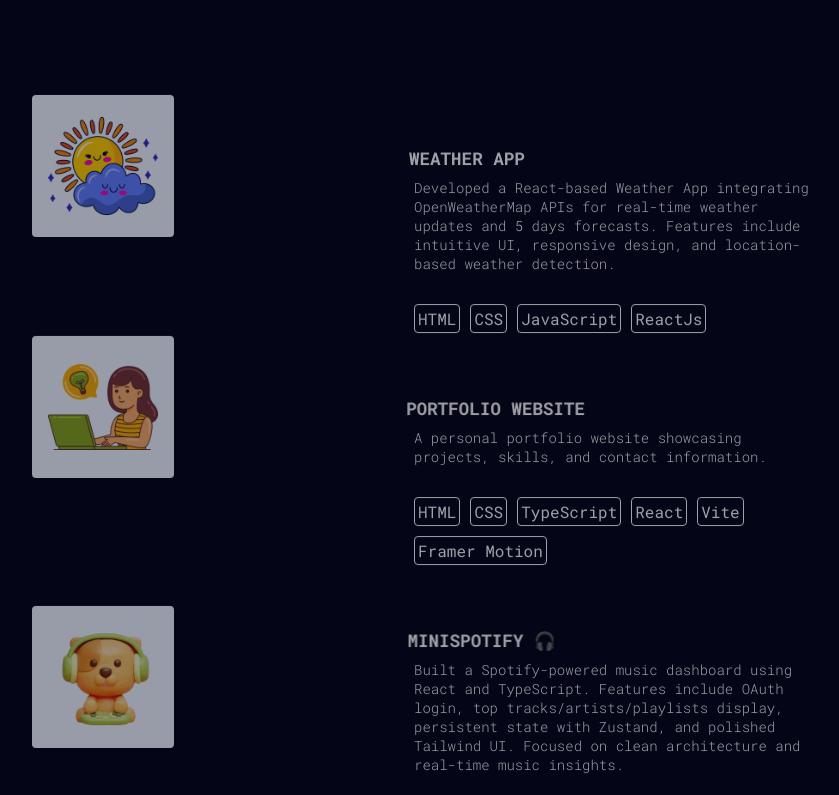
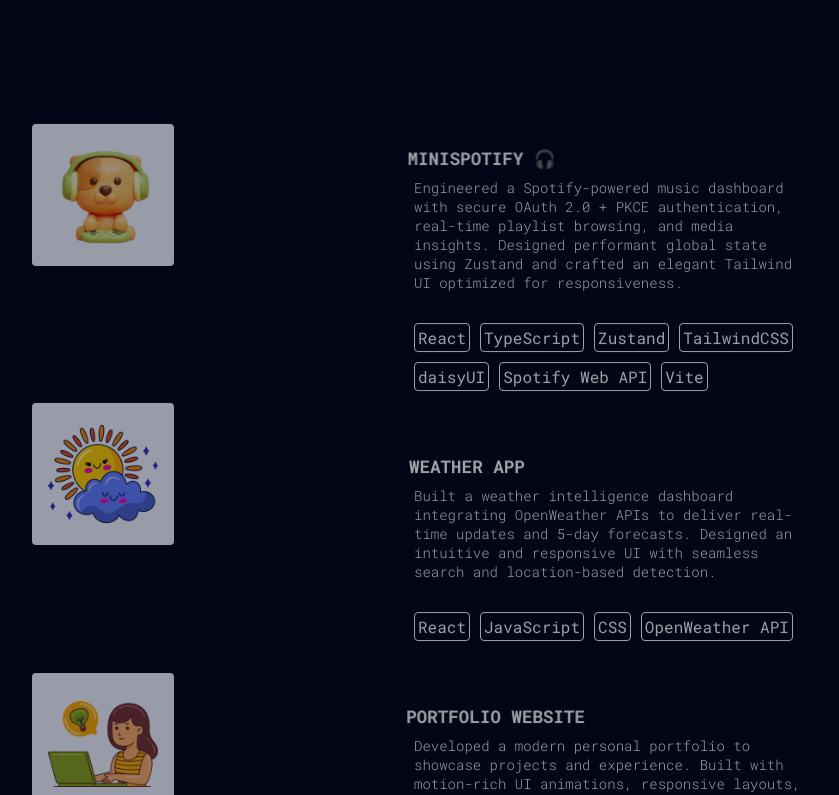
Before and after one commit to itsmetrina/Trina-Sikdar, a React (Vite) app: page / in a window 1280 px wide. Shown: the part 2180-2975 px from the top of the page, without its empty margins (210-1049 px from the left). Built offline with nearby package versions, Linux system fonts and the light colour scheme.

Commit message:
Update constant.ts
Project Descriptions.

```diff
--- a/src/assets/constant.ts
+++ b/src/assets/constant.ts
@@ -36,27 +36,29 @@
 
 export const PROJECTS = [
 	{
+		title: "MiniSpotify 🎧",
+		link: "https://github.com/itsmetrina/minispotify",
+		image: minispotify,
+		description:
+			"Engineered a Spotify-powered music dashboard with secure OAuth 2.0 + PKCE authentication, real-time playlist browsing, and media insights. Designed performant global state using Zustand and crafted an elegant Tailwind UI optimized for responsiveness.",
+		technologies: ["React", "TypeScript", "Zustand", "TailwindCSS", "daisyUI", "Spotify Web API", "Vite"],
+	},
+	{
 		title: "Weather App",
 		link: "https://github.com/itsmetrina/weather-app",
 		image: weather,
-		description: "Developed a React-based Weather App integrating OpenWeatherMap APIs for real-time weather updates and 5 days forecasts. Features include intuitive UI, responsive design, and location-based weather detection.",
-		technologies: ["HTML", "CSS", "JavaScript", "ReactJs"],
+		description:
+			"Built a weather intelligence dashboard integrating OpenWeather APIs to deliver real-time updates and 5-day forecasts. Designed an intuitive and responsive UI with seamless search and location-based detection.",
+		technologies: ["React", "JavaScript", "CSS", "OpenWeather API"],
 	},
 	{
 		title: "Portfolio Website",
 		link: "https://github.com/itsmetrina/Trina-Sikdar",
 		image: portfolio,
-		description: "A personal portfolio website showcasing projects, skills, and contact information.",
-		technologies: ["HTML", "CSS", "TypeScript", "React", "Vite", "Framer Motion"],
-	},
-	{
-		title: "MiniSpotify 🎧",
-		link: "https://github.com/yourusername/minispotify",
-		image: minispotify,
-		description: "Built a Spotify-powered music dashboard using React and TypeScript. Features include OAuth login, top tracks/artists/playlists display, persistent state with Zustand, and polished Tailwind UI. Focused on clean architecture and real-time music insights.",
-		technologies: ["React", "TypeScript", "TailwindCSS", "daisyui", "Zustand", "Spotify API", "Vite"],
+		description:
+			"Developed a modern personal portfolio to showcase projects and experience. Built with motion-rich UI animations, responsive layouts, and component-driven architecture using Vite and Framer Motion.",
+		technologies: ["React", "TypeScript", "Vite", "Framer Motion", "TailwindCSS"],
 	}
-
 ];
 
 export const CONTACT = {
```
Lines whose indentation alone changed are shown as unchanged.
